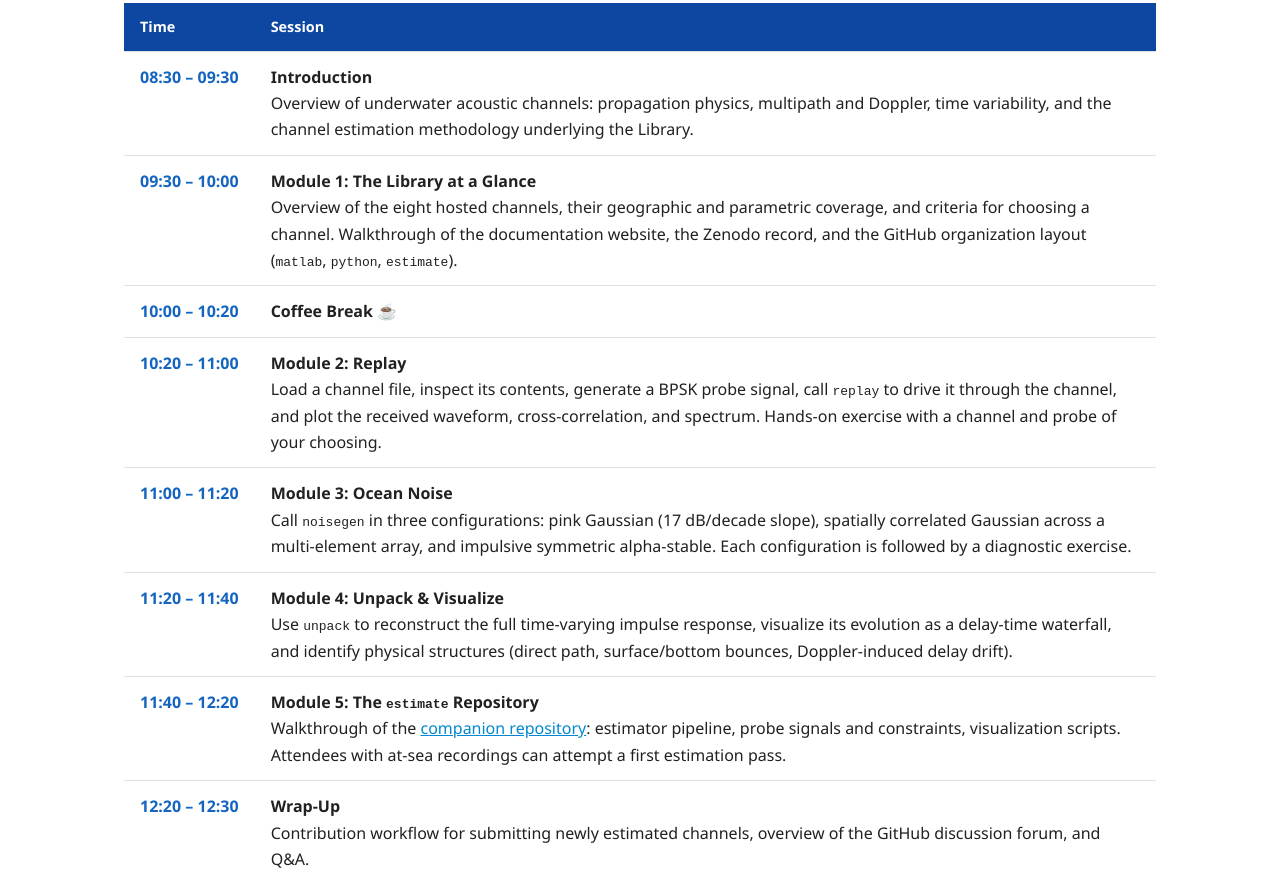
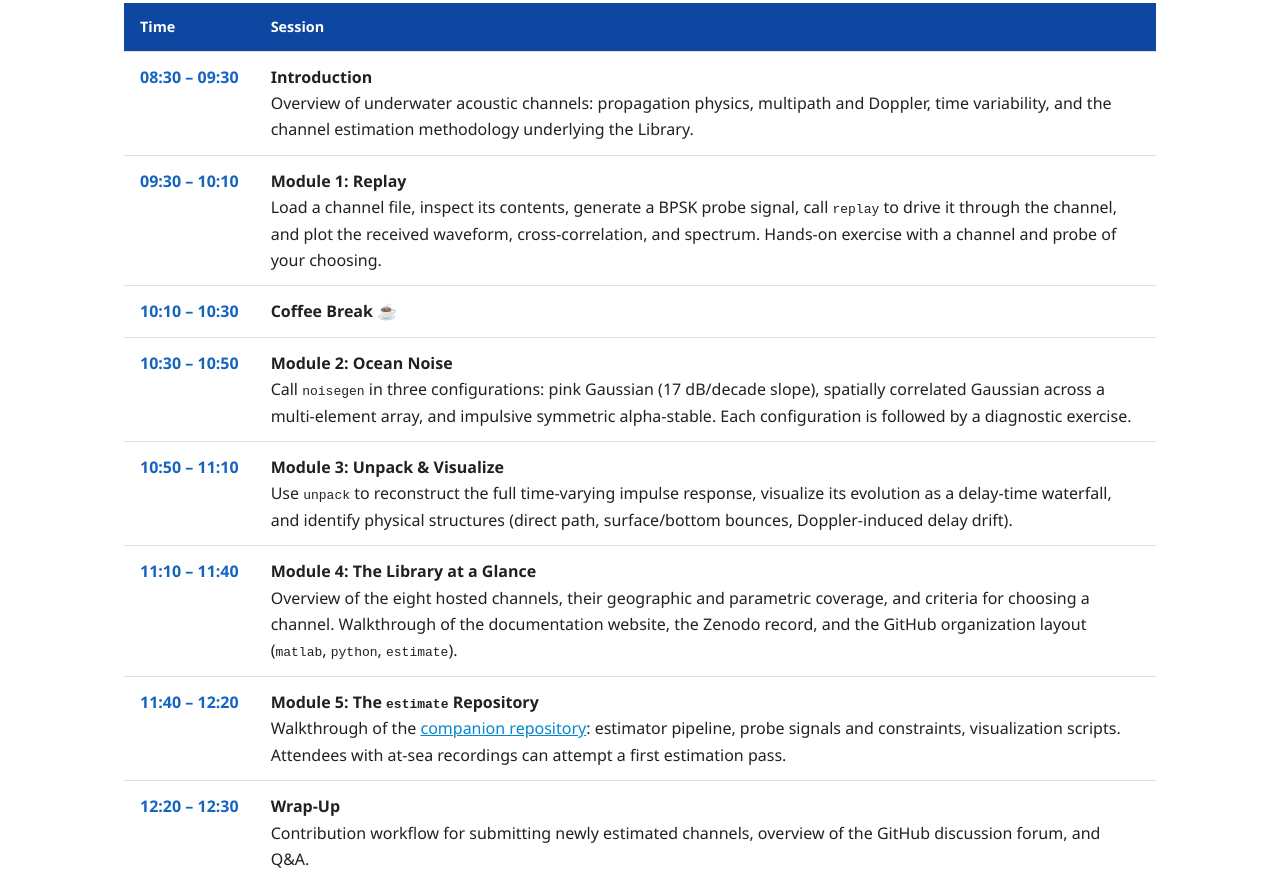
Before and after one commit to uwa-channels/oceans26-tutorial, a plain HTML site: page index.html in a window 1280 px wide. Shown: the part 3355-4242 px from the top of the page. Drawn offline with Linux system fonts and the light colour scheme.

Commit message:
Reorder the schedule: Replay first, the library tour fourth
Matches the reordered decks. Replay 09:30-10:10, coffee 10:10-10:30,
Ocean Noise 10:30-10:50, Unpack & Visualize 10:50-11:10, The Library at
a Glance 11:10-11:40; Module 5 and the wrap-up keep their slots.

Also corrects the two setup-guide sentences that said the hands-on
exercises start at 09:20 — they start at 09:30, the first module of the
day now being the hands-on one.

Co-Authored-By: Claude Opus 5 (1M context) <noreply@anthropic.com>
Claude-Session: https://claude.ai/code/session_01A9qACcChqseE7T6jg6rQMp

```diff
--- a/index.html
+++ b/index.html
@@ -487,24 +487,24 @@
           <td><span class="module-title">Introduction</span><br>Overview of underwater acoustic channels: propagation physics, multipath and Doppler, time variability, and the channel estimation methodology underlying the Library.</td>
         </tr>
         <tr>
-          <td class="time">09:30 – 10:00</td>
-          <td><span class="module-title">Module 1: The Library at a Glance</span><br>Overview of the eight hosted channels, their geographic and parametric coverage, and criteria for choosing a channel. Walkthrough of the documentation website, the Zenodo record, and the GitHub organization layout (<code>matlab</code>, <code>python</code>, <code>estimate</code>).</td>
+          <td class="time">09:30 – 10:10</td>
+          <td><span class="module-title">Module 1: Replay</span><br>Load a channel file, inspect its contents, generate a BPSK probe signal, call <code>replay</code> to drive it through the channel, and plot the received waveform, cross-correlation, and spectrum. Hands-on exercise with a channel and probe of your choosing.</td>
         </tr>
         <tr>
-          <td class="time">10:00 – 10:20</td>
+          <td class="time">10:10 – 10:30</td>
           <td><span class="module-title">Coffee Break ☕</span></td>
         </tr>
         <tr>
-          <td class="time">10:20 – 11:00</td>
-          <td><span class="module-title">Module 2: Replay</span><br>Load a channel file, inspect its contents, generate a BPSK probe signal, call <code>replay</code> to drive it through the channel, and plot the received waveform, cross-correlation, and spectrum. Hands-on exercise with a channel and probe of your choosing.</td>
+          <td class="time">10:30 – 10:50</td>
+          <td><span class="module-title">Module 2: Ocean Noise</span><br>Call <code>noisegen</code> in three configurations: pink Gaussian (17 dB/decade slope), spatially correlated Gaussian across a multi-element array, and impulsive symmetric alpha-stable. Each configuration is followed by a diagnostic exercise.</td>
         </tr>
         <tr>
-          <td class="time">11:00 – 11:20</td>
-          <td><span class="module-title">Module 3: Ocean Noise</span><br>Call <code>noisegen</code> in three configurations: pink Gaussian (17 dB/decade slope), spatially correlated Gaussian across a multi-element array, and impulsive symmetric alpha-stable. Each configuration is followed by a diagnostic exercise.</td>
+          <td class="time">10:50 – 11:10</td>
+          <td><span class="module-title">Module 3: Unpack &amp; Visualize</span><br>Use <code>unpack</code> to reconstruct the full time-varying impulse response, visualize its evolution as a delay-time waterfall, and identify physical structures (direct path, surface/bottom bounces, Doppler-induced delay drift).</td>
         </tr>
         <tr>
-          <td class="time">11:20 – 11:40</td>
-          <td><span class="module-title">Module 4: Unpack &amp; Visualize</span><br>Use <code>unpack</code> to reconstruct the full time-varying impulse response, visualize its evolution as a delay-time waterfall, and identify physical structures (direct path, surface/bottom bounces, Doppler-induced delay drift).</td>
+          <td class="time">11:10 – 11:40</td>
+          <td><span class="module-title">Module 4: The Library at a Glance</span><br>Overview of the eight hosted channels, their geographic and parametric coverage, and criteria for choosing a channel. Walkthrough of the documentation website, the Zenodo record, and the GitHub organization layout (<code>matlab</code>, <code>python</code>, <code>estimate</code>).</td>
         </tr>
         <tr>
           <td class="time">11:40 – 12:20</td>
@@ -573,7 +573,7 @@
     <p>Please complete the following steps <strong>before arriving</strong> at the tutorial so that the in-room network is not a bottleneck. A detailed setup guide will be emailed to registered attendees two weeks before the event.</p>
 
     <div class="info-box warning">
-      <p><strong>Download the channel files at home.</strong> A single channel file is around 200&nbsp;MB, so the two files plus their noise files come to roughly half a gigabyte. Allow 1&nbsp;GB of free disk space, and start the download the evening before at the latest. Conference wireless will not carry a room of attendees fetching half a gigabyte each at 09:20.</p>
+      <p><strong>Download the channel files at home.</strong> A single channel file is around 200&nbsp;MB, so the two files plus their noise files come to roughly half a gigabyte. Allow 1&nbsp;GB of free disk space, and start the download the evening before at the latest. Conference wireless will not carry a room of attendees fetching half a gigabyte each at 09:30.</p>
     </div>
 
     <h3>Option A: Python</h3>
@@ -618,7 +618,7 @@ cd matlab</pre>
     </div>
 
     <div class="info-box warning">
-      <p><strong>Important:</strong> Please complete the setup and download the channel files before arriving. The hands-on exercises start at 09:20 and assume a working environment on your laptop.</p>
+      <p><strong>Important:</strong> Please complete the setup and download the channel files before arriving. The hands-on exercises start at 09:30 and assume a working environment on your laptop.</p>
     </div>
 
     <h3>Questions</h3>
```
